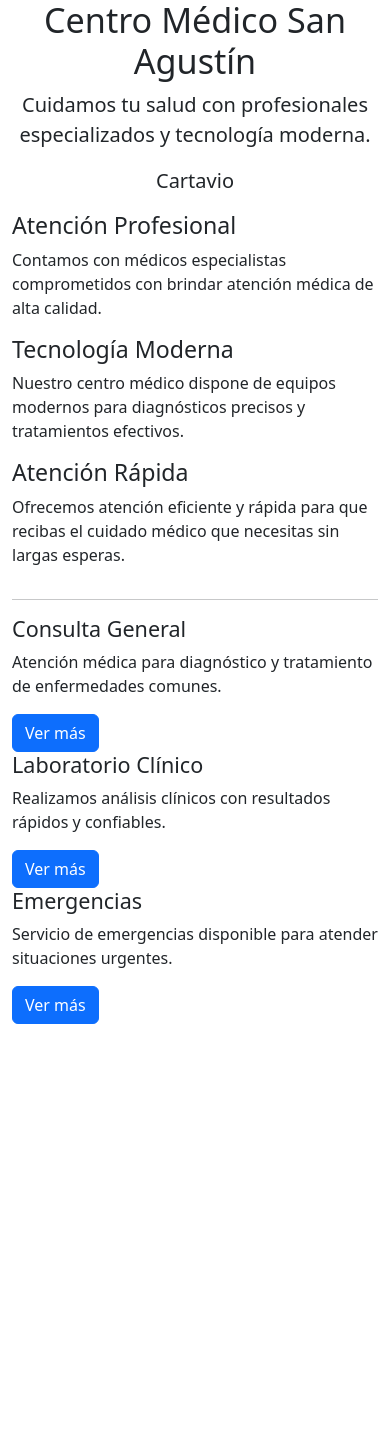
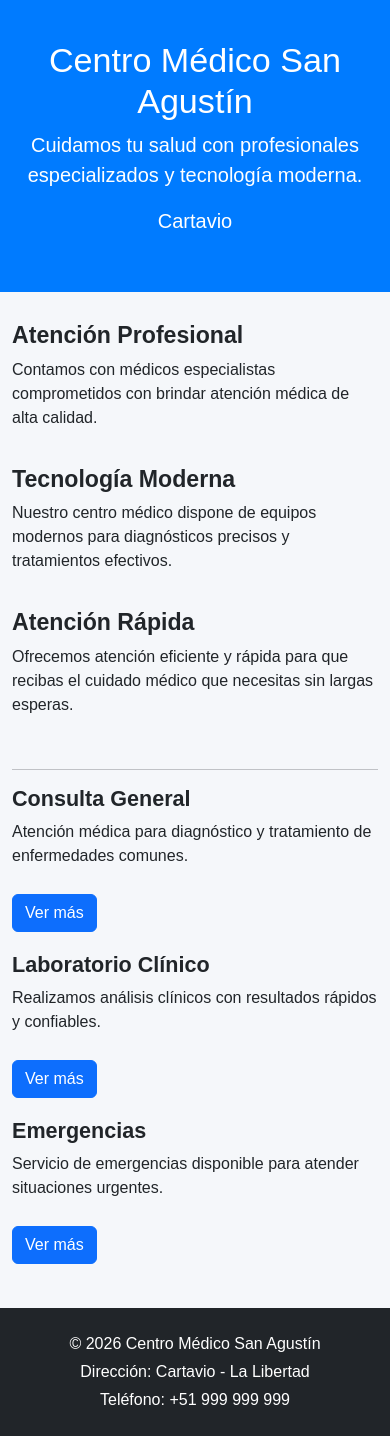
Before and after one commit to stvcruz/Web-Centro-m-dico, a website: page index.html in a window 390 px wide. Before the commit the page ends 1024 px from the top, so only its background shows below. Drawn offline with nearby package versions, Linux system fonts and the light colour scheme.

Commit message:
se agrego un main.css

```diff
--- /dev/null
+++ b/css/main.css
@@ -0,0 +1,45 @@
+/* Estilo general de la página */
+body{
+    background-color: #f5f7fa;
+    font-family: Arial, Helvetica, sans-serif;
+}
+
+/* Jumbotron */
+.jumbotron{
+    background-color: #007bff;
+    color: white;
+    padding: 60px 30px;
+    margin-bottom: 30px;
+}
+
+/* Títulos */
+h1, h3, h4{
+    font-weight: bold;
+}
+
+/* Secciones de características */
+.container .row div{
+    margin-bottom: 20px;
+}
+
+/* Tarjetas de servicios */
+.servicio{
+    background-color: white;
+    padding: 20px;
+    border-radius: 8px;
+    box-shadow: 0px 2px 8px rgba(0,0,0,0.1);
+    text-align: center;
+}
+
+/* Botones */
+.btn-primary{
+    margin-top: 10px;
+}
+
+/* Responsive pequeños ajustes */
+@media (max-width:768px){
+    .jumbotron{
+        padding: 40px 20px;
+        text-align: center;
+    }
+}
--- a/index.html
+++ b/index.html
@@ -7,6 +7,7 @@
 
 <!-- Bootstrap CSS -->
 <link rel="stylesheet" href="node_modules/bootstrap/dist/css/bootstrap.min.css">
+<link rel="stylesheet" href="css/main.css">
 
 <title>Centro Médico San Agustín</title>
 
@@ -74,6 +75,13 @@
 
 </div>
 
+<footer class="bg-dark text-white mt-4 p-4 text-center">
+  <div class="container">
+    <p class="mb-1">© 2026 Centro Médico San Agustín</p>
+    <p class="mb-1">Dirección: Cartavio - La Libertad</p>
+    <p class="mb-0">Teléfono: +51 999 999 999</p>
+  </div>
+</footer>
 
 <!-- JS -->
 <script src="node_modules/jquery/dist/jquery.min.js"></script>
```
